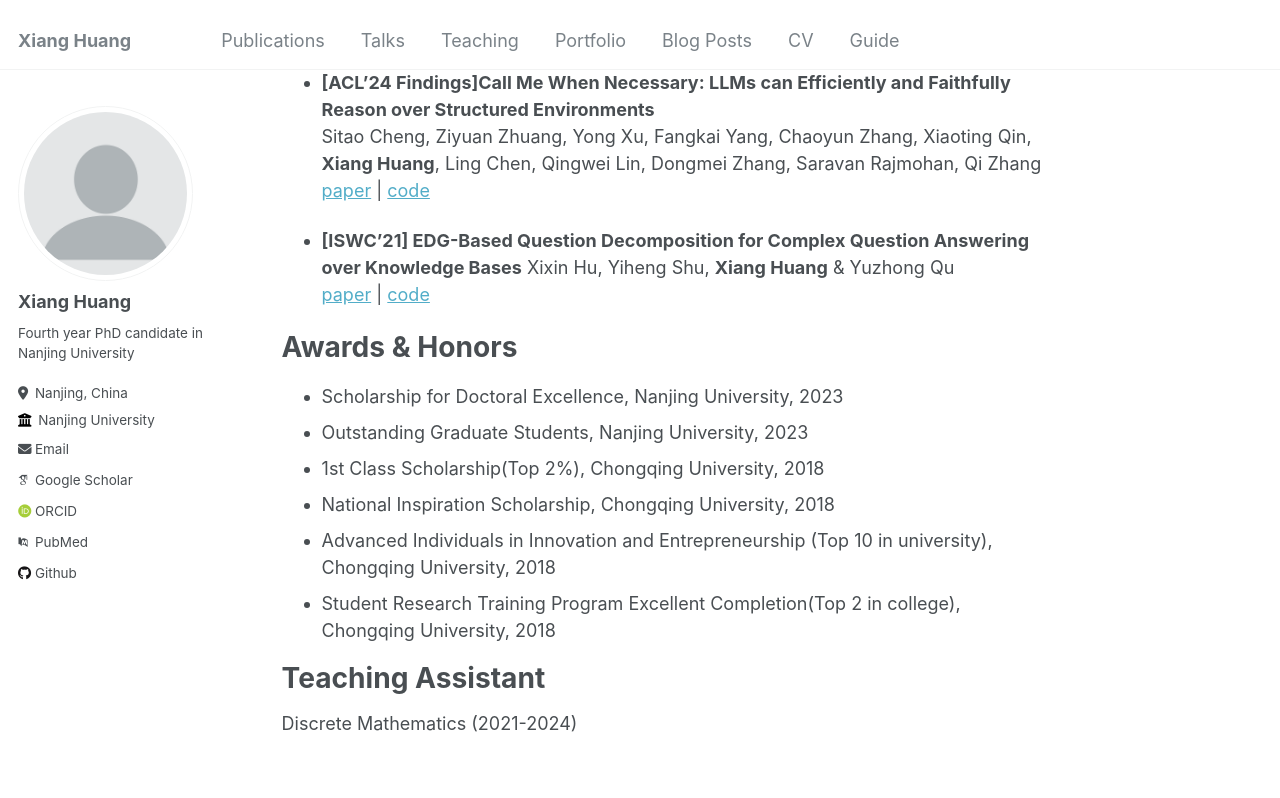
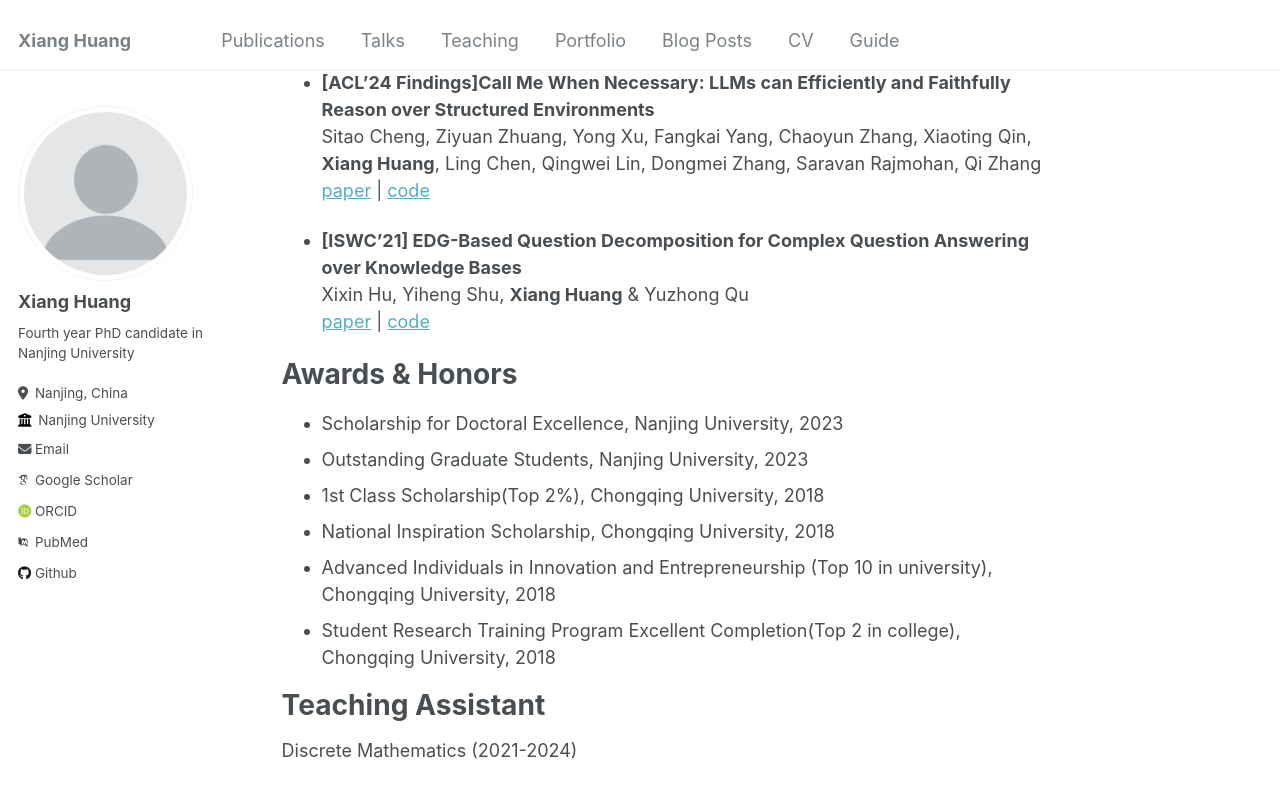
Before and after one commit to cdhx/cdhx.github.io, a Jekyll site: the page built from _pages/about.md, in a window 1280 px wide and 900 px high, scrolled down 937 px. Shown: the top 798 px of the window. Built offline with Jekyll 4.4.1, drawn with Linux system fonts in a browser that asks for light colours; some web fonts are replaced.

```diff
--- a/_pages/about.md
+++ b/_pages/about.md
@@ -38,7 +38,7 @@ Publication
 Sitao Cheng, Ziyuan Zhuang, Yong Xu, Fangkai Yang, Chaoyun Zhang, Xiaoting Qin, **Xiang Huang**, Ling Chen, Qingwei Lin, Dongmei Zhang, Saravan Rajmohan, Qi Zhang <br/>
 [paper](https://arxiv.org/abs/2403.08593) \| [code](https://github.com/sitaocheng/readi)
 
-- **[ISWC'21] EDG-Based Question Decomposition for Complex Question Answering over Knowledge Bases**
+- **[ISWC'21] EDG-Based Question Decomposition for Complex Question Answering over Knowledge Bases** <br/>
 Xixin Hu, Yiheng Shu, **Xiang Huang** & Yuzhong Qu <br/>
 [paper](https://link.springer.com/chapter/10.1007/978-3-030-88361-4_8) \| [code](https://github.com/HXX97/EDG)
 
```
